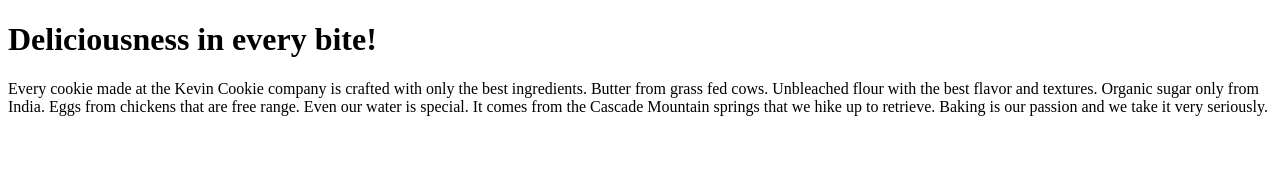
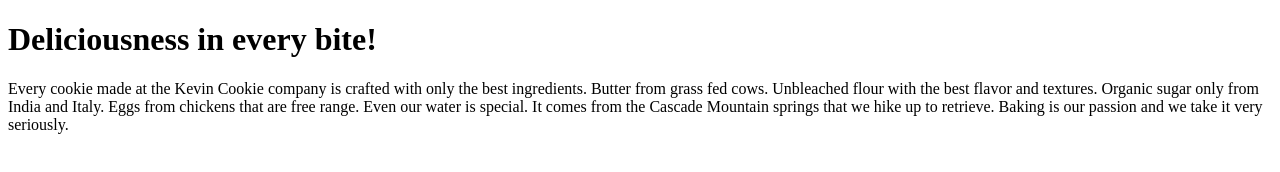
Before and after one commit to eldrazi/Git, a plain HTML site: page index.htm in a window 1280 px wide. Drawn offline with Linux system fonts and the light colour scheme.

Commit message:
Update index.htm

```diff
--- a/index.htm
+++ b/index.htm
@@ -3,7 +3,7 @@
 <body>
 
 <h1>Deliciousness in every bite!</h1>
-<p>Every cookie made at the Kevin Cookie company is crafted with only the best ingredients. Butter from grass fed cows. Unbleached flour with the best flavor and textures. Organic sugar only from India. Eggs from chickens that are free range. Even our water is special. It comes from the Cascade Mountain springs that we hike up to retrieve. Baking is our passion and we take it very seriously.</p>
+<p>Every cookie made at the Kevin Cookie company is crafted with only the best ingredients. Butter from grass fed cows. Unbleached flour with the best flavor and textures. Organic sugar only from India and Italy. Eggs from chickens that are free range. Even our water is special. It comes from the Cascade Mountain springs that we hike up to retrieve. Baking is our passion and we take it very seriously.</p>
 
 </body>
 </html>
```
